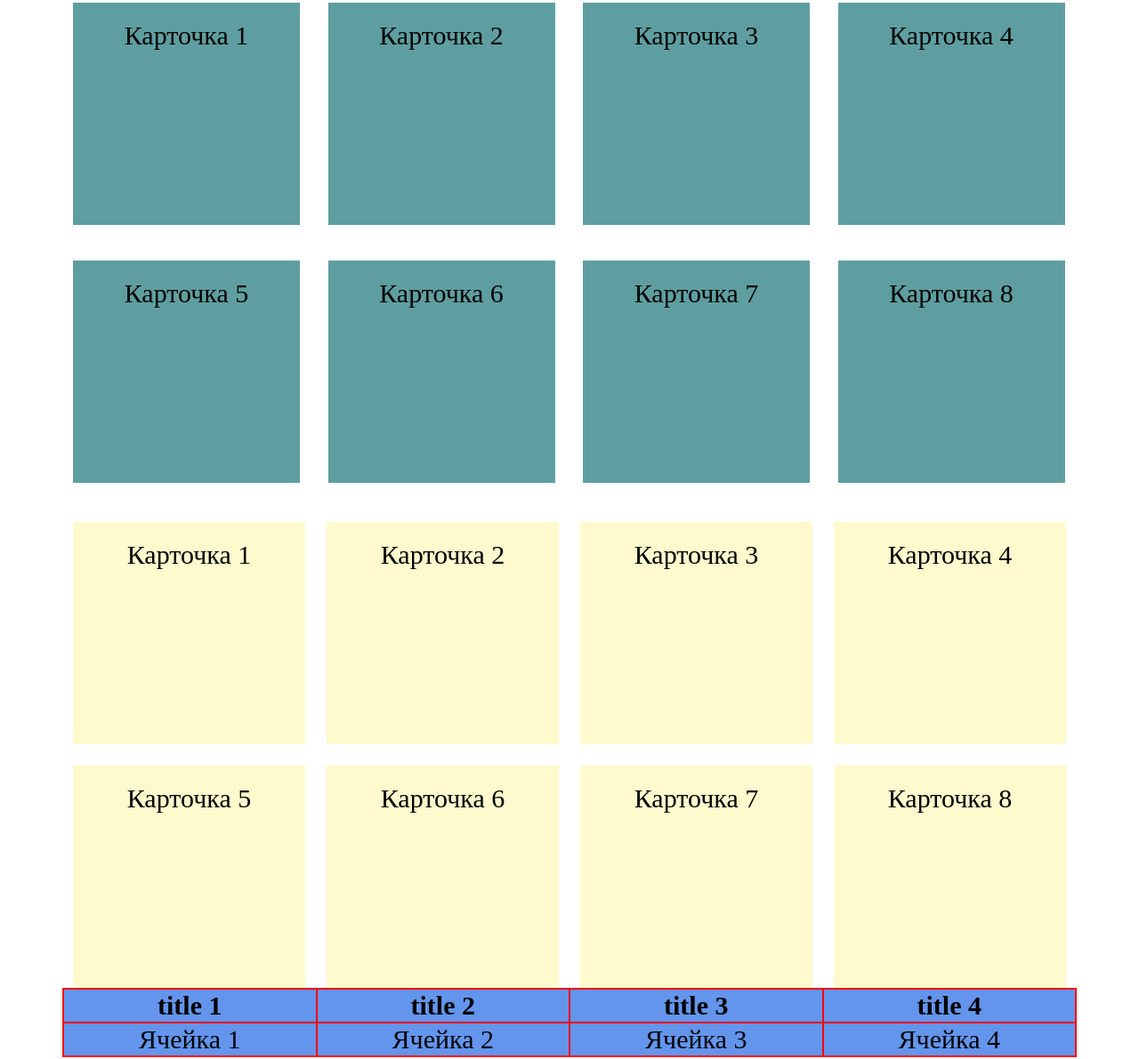
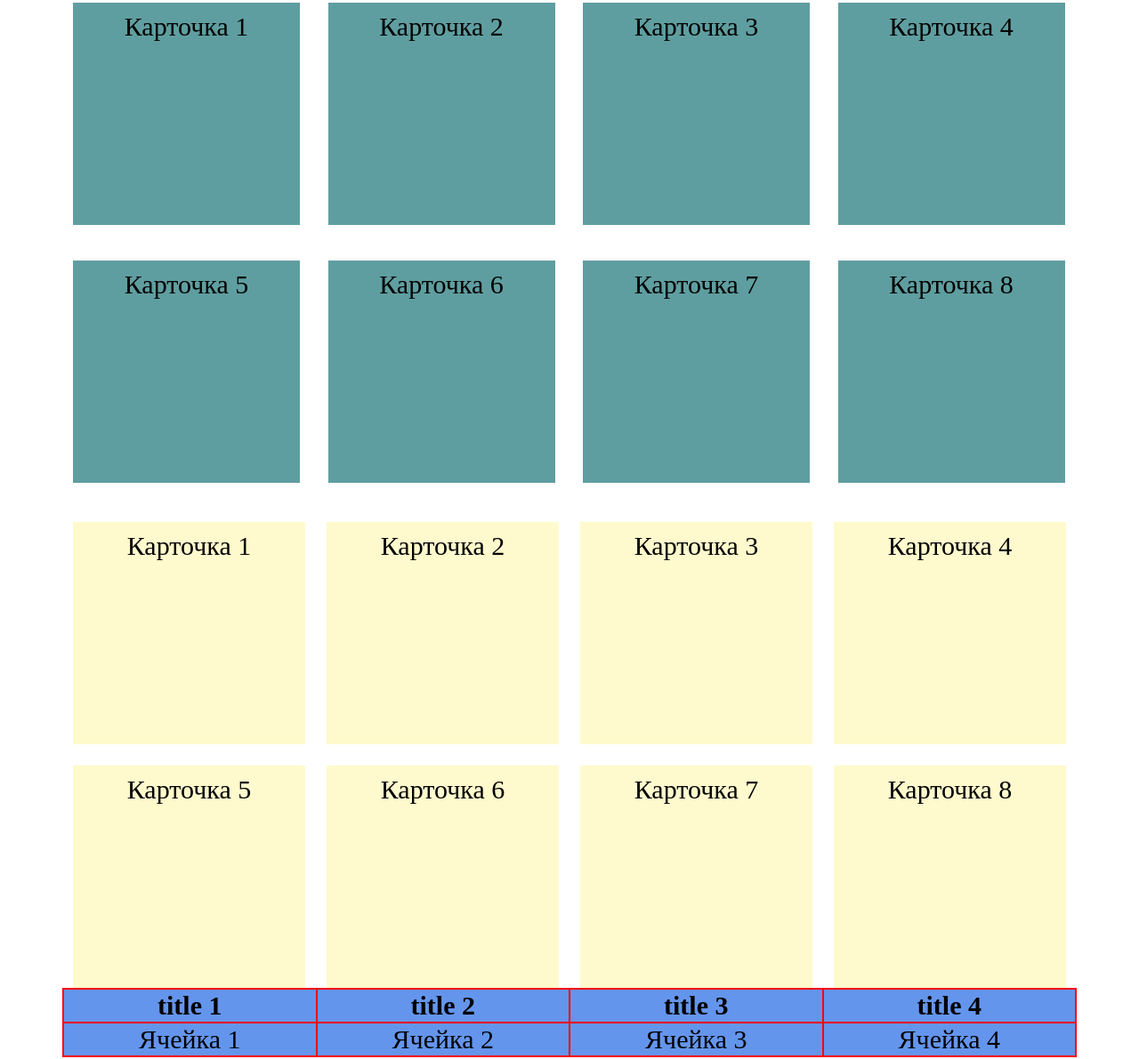
Before and after one commit to zirg3/Test, a plain HTML site: page index.html in a window 1280 px wide. Shown: the part 1025-2216 px from the top of the page at 89% size. Drawn offline with Linux system fonts and the light colour scheme.

Commit message:
Update style.css

```diff
--- a/style.css
+++ b/style.css
@@ -28,6 +28,8 @@
     align-items: center;
     margin: 20px 12px 20px 12px;
     flex-grow: 1;
+    padding: 10px;
+    word-break: break-word;
 }
 .flex-grid__items:nth-child(1) {
     align-self: center;
@@ -47,7 +49,8 @@
     margin: 20px 12px 20px 12px;
     display: inline-block;
     text-align: center;
-    padding: 20px 0 0 0;
+    padding: 10px;
+    word-break: break-word;
 }
 
 
@@ -62,7 +65,8 @@
     margin-right: 12px;
     float: left;
     text-align: center;
-    padding: 20px 0 0 0;
+    padding: 10px;
+    word-break: break-word;
 }
 
 
```
